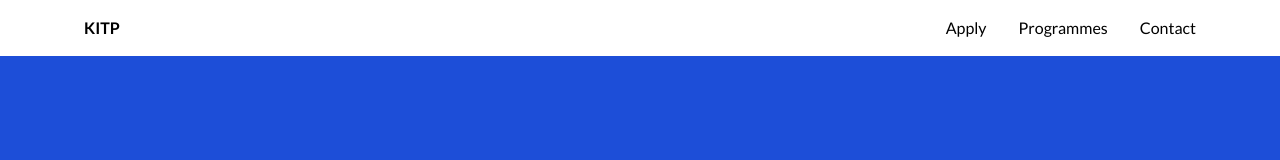
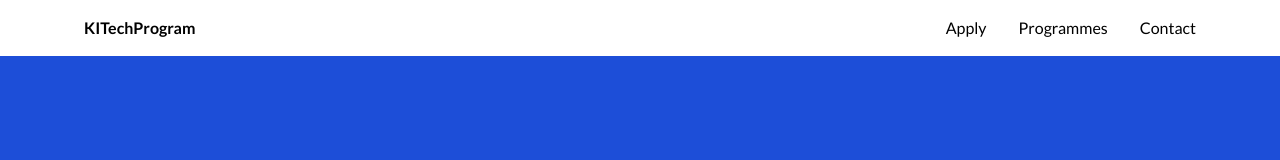
Before and after one commit to punikagency/kitechprogram, an Astro site: page / in a window 1280 px wide. Shown: the top 160 px of the page. Built offline with nearby package versions, Linux system fonts and the light colour scheme; Astro itself is replaced by a stand-in of ours.

Commit message:
Changed name to KITechPrpgram

```diff
--- a/src/components/elements/Header.astro
+++ b/src/components/elements/Header.astro
@@ -4,7 +4,7 @@ import Container from '../shared/Container.astro';
 
 <header class="sticky top-0 left-0 z-50 bg-white">
     <Container className="flex items-center justify-between py-4">
-        <div class="logo font-black">KITP</div>
+        <div class="logo font-black">KITechProgram</div>
 
         <nav class="flex gap-4 items-center justify-end w-full">
             <a href="" class="">Apply</a>
```
